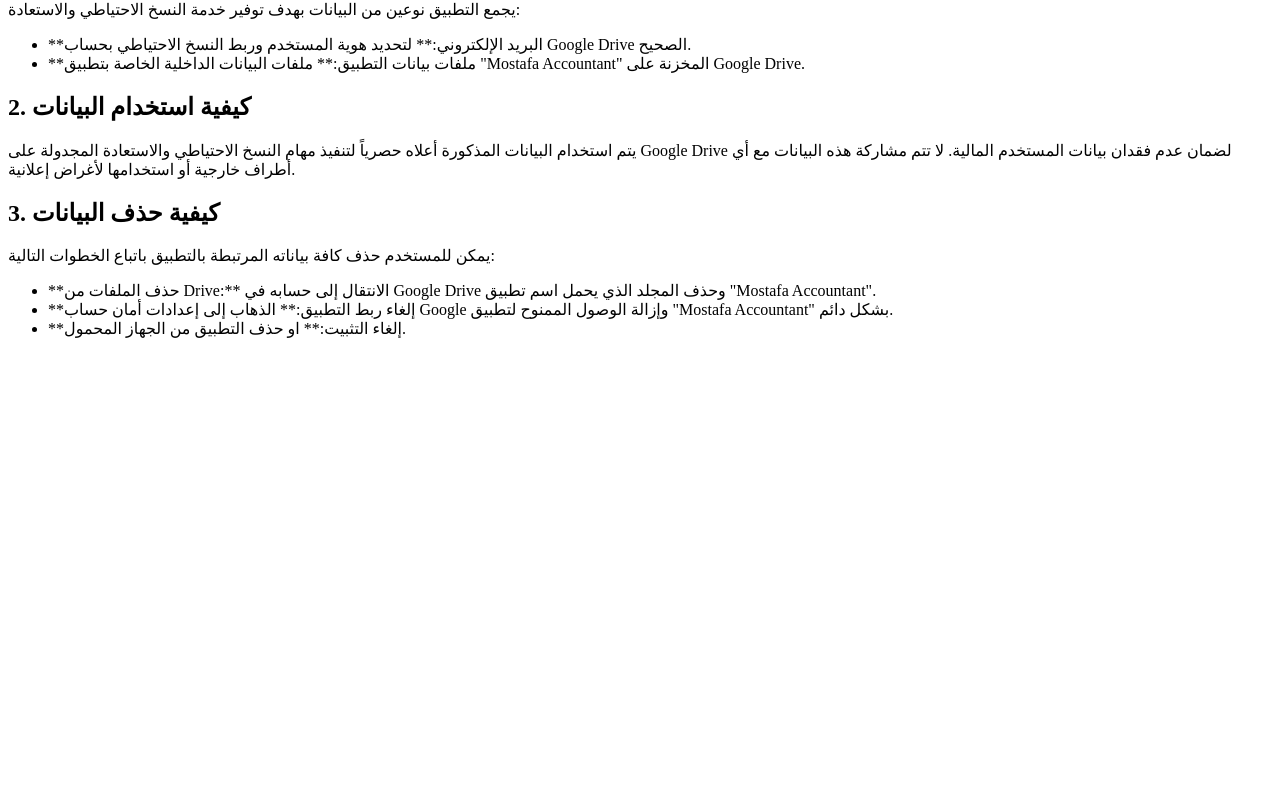
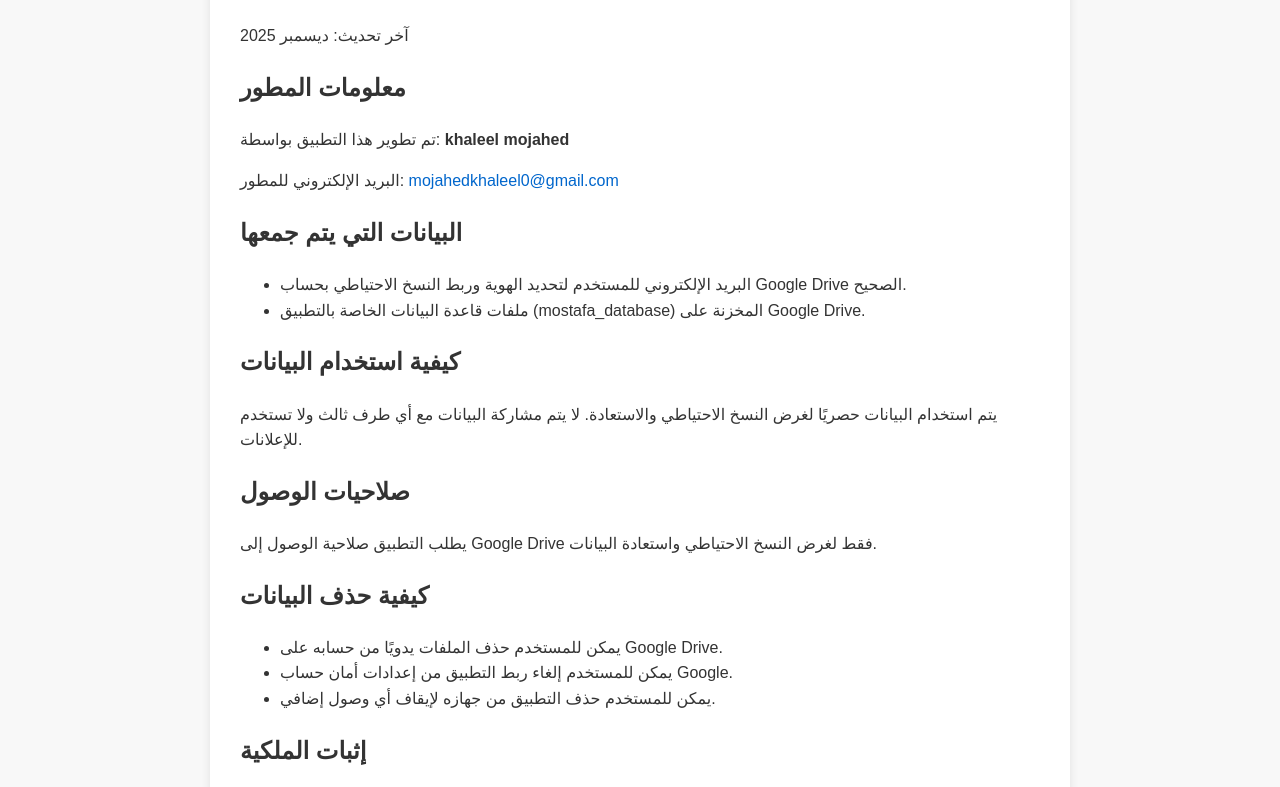
Before and after one commit to mojahedkhaleel0-gif/mostafa-web, a plain HTML site: page privacy.html in a window 1280 px wide. Shown: the part 129-916 px from the top of the page. Before the commit the page ends 800 px from the top, so only its background shows below. Drawn offline with Linux system fonts and the light colour scheme.

Commit message:
Update privacy.html

```diff
--- a/privacy.html
+++ b/privacy.html
@@ -1,30 +1,73 @@
 <!DOCTYPE html>
-<html>
+<html lang="ar">
 <head>
-    <title>Privacy Policy - Mostafa Accountant</title>
-    <meta charset="UTF-8">
-    <meta name="viewport" content="width=device-width, initial-scale=1.0">
-   <meta name="google-site-verification" content="psnJUAvEVWZf8e-dw15Da1rNIMoQwXRew_5oRXkv84A" />
+  <meta charset="UTF-8">
+  <meta name="viewport" content="width=device-width, initial-scale=1">
+  <meta name="author" content="khaleel mojahed">
+  <meta name="description" content="سياسة الخصوصية لتطبيق Mostafa Accountant">
+  <title>سياسة الخصوصية - Mostafa Accountant</title>
+  <style>
+    body {
+      font-family: Arial, sans-serif;
+      background-color: #f8f8f8;
+      color: #333;
+      padding: 20px;
+      line-height: 1.6;
+    }
+    .container {
+      max-width: 800px;
+      margin: auto;
+      background-color: #fff;
+      padding: 30px;
+      border-radius: 8px;
+      box-shadow: 0 0 10px rgba(0,0,0,0.1);
+    }
+    h1 {
+      color: #0066cc;
+    }
+    a {
+      color: #0066cc;
+      text-decoration: none;
+    }
+  </style>
 </head>
 <body>
-    <h1>سياسة الخصوصية لتطبيق مصطفى محاسب (Mostafa Accountant)</h1>
+  <div class="container">
+    <h1>سياسة الخصوصية لتطبيق Mostafa Accountant</h1>
+    <p>آخر تحديث: ديسمبر 2025</p>
 
-    <h2>1. البيانات التي يجمعها التطبيق</h2>
-    <p>يجمع التطبيق نوعين من البيانات بهدف توفير خدمة النسخ الاحتياطي والاستعادة:</p>
+    <h2>معلومات المطور</h2>
+    <p>تم تطوير هذا التطبيق بواسطة: <strong>khaleel mojahed</strong></p>
+    <p>البريد الإلكتروني للمطور: <a href="mailto:mojahedkhaleel0@gmail.com">mojahedkhaleel0@gmail.com</a></p>
+
+    <h2>البيانات التي يتم جمعها</h2>
     <ul>
-        <li>**البريد الإلكتروني:** لتحديد هوية المستخدم وربط النسخ الاحتياطي بحساب Google Drive الصحيح.</li>
-        <li>**ملفات بيانات التطبيق:** ملفات البيانات الداخلية الخاصة بتطبيق "Mostafa Accountant" المخزنة على Google Drive.</li>
+      <li>البريد الإلكتروني للمستخدم لتحديد الهوية وربط النسخ الاحتياطي بحساب Google Drive الصحيح.</li>
+      <li>ملفات قاعدة البيانات الخاصة بالتطبيق (mostafa_database) المخزنة على Google Drive.</li>
     </ul>
 
-    <h2>2. كيفية استخدام البيانات</h2>
-    <p>يتم استخدام البيانات المذكورة أعلاه حصرياً لتنفيذ مهام النسخ الاحتياطي والاستعادة المجدولة على Google Drive لضمان عدم فقدان بيانات المستخدم المالية. لا تتم مشاركة هذه البيانات مع أي أطراف خارجية أو استخدامها لأغراض إعلانية.</p>
+    <h2>كيفية استخدام البيانات</h2>
+    <p>يتم استخدام البيانات حصريًا لغرض النسخ الاحتياطي والاستعادة. لا يتم مشاركة البيانات مع أي طرف ثالث ولا تستخدم للإعلانات.</p>
 
-    <h2>3. كيفية حذف البيانات</h2>
-    <p>يمكن للمستخدم حذف كافة بياناته المرتبطة بالتطبيق باتباع الخطوات التالية:</p>
+    <h2>صلاحيات الوصول</h2>
+    <p>يطلب التطبيق صلاحية الوصول إلى Google Drive فقط لغرض النسخ الاحتياطي واستعادة البيانات.</p>
+
+    <h2>كيفية حذف البيانات</h2>
     <ul>
-        <li>**حذف الملفات من Drive:** الانتقال إلى حسابه في Google Drive وحذف المجلد الذي يحمل اسم تطبيق "Mostafa Accountant".</li>
-        <li>**إلغاء ربط التطبيق:** الذهاب إلى إعدادات أمان حساب Google وإزالة الوصول الممنوح لتطبيق "Mostafa Accountant" بشكل دائم.</li>
-        <li>**إلغاء التثبيت:** او حذف التطبيق من الجهاز المحمول.</li>
+      <li>يمكن للمستخدم حذف الملفات يدويًا من حسابه على Google Drive.</li>
+      <li>يمكن للمستخدم إلغاء ربط التطبيق من إعدادات أمان حساب Google.</li>
+      <li>يمكن للمستخدم حذف التطبيق من جهازه لإيقاف أي وصول إضافي.</li>
     </ul>
+
+    <h2>إثبات الملكية</h2>
+    <p>تم تسجيل هذا التطبيق في Google Cloud Console تحت المشروع: <strong>mostafa</strong></p>
+    <p>Client ID: <code>597434629547-6imj9p0nuq2b41pee07geog3kn260b79.apps.googleusercontent.com</code></p>
+
+    <h2>سياسة الخصوصية الرسمية</h2>
+    <p>يمكنك الاطلاع على نسخة سياسة الخصوصية عبر الرابط التالي:</p>
+    <p><a href="https://mojahedkhaleel0-gif.github.io/mostafa-web/privacy.html" target="_blank">
+      https://mojahedkhaleel0-gif.github.io/mostafa-web/privacy.html
+    </a></p>
+  </div>
 </body>
 </html>
```
